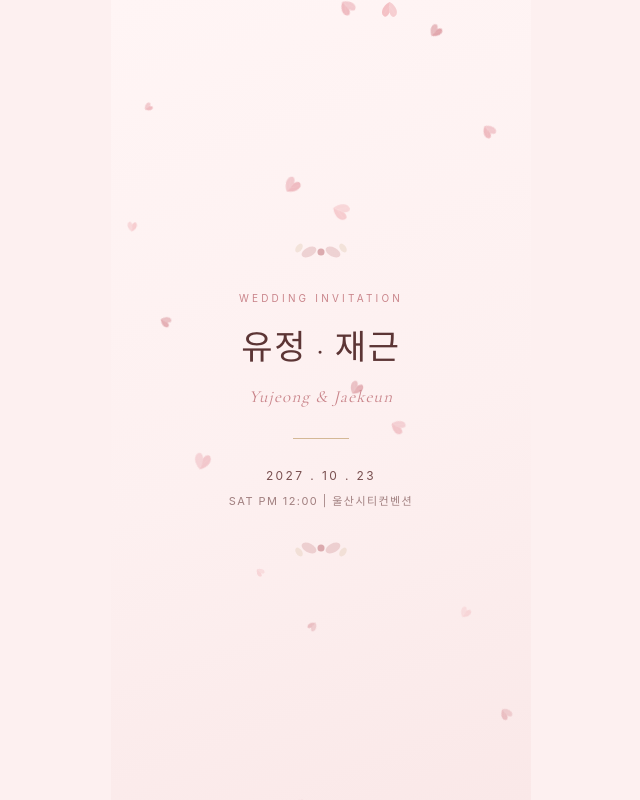
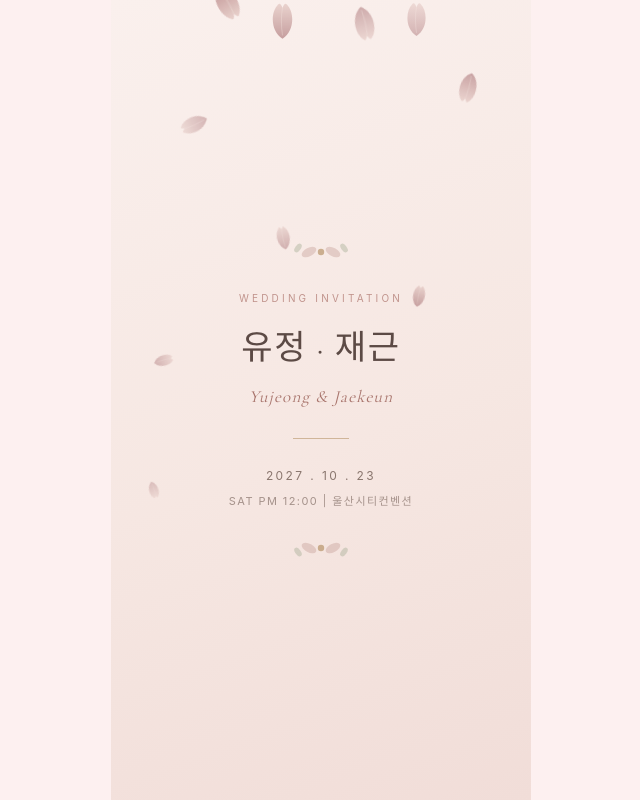
Before and after one commit to rladbwjd0817/wedding-invitation, a Next.js app: page /floral in a window 1280 px wide. Shown: the top 800 px of the page, without its empty margins (319-959 px from the left). Built offline with nearby package versions, Linux system fonts and the light colour scheme; a web font is replaced by a local one.

Commit message:
style: floral IntroSection 더스티 로즈 통일 + 벚꽃 꽃잎 낙하 적용

```diff
--- a/components/floral/IntroSection.tsx
+++ b/components/floral/IntroSection.tsx
@@ -4,55 +4,78 @@ import { useEffect, useState } from 'react'
 
 // ─── 꽃잎 타입 ────────────────────────────────────────────────────────────────
 interface Petal {
-  id:     number
-  x:      number  // 시작 가로 위치 (vw%)
-  delay:  number  // 애니메이션 딜레이 (s)
-  dur:    number  // 낙하 시간 (s)
-  size:   number  // 크기 (px)
-  rotate: number  // 초기 회전 (deg)
-  color:  string
+  id:      number
+  x:       number  // 시작 가로 위치 (vw%)
+  delay:   number  // 애니메이션 딜레이 (s)
+  dur:     number  // 낙하 시간 (s)
+  swayDur: number  // 흔들림 주기 (s)
+  size:    number  // 크기 (px)
+  opacity: number  // 0.6~0.9
 }
 
-const PETAL_COLORS = ['#E8A0A8', '#D4848C', '#F2B8BC']
-
-// 결정론적 생성 — Math.random() 사용 안 함 (hydration 안전)
+// 결정론적 생성 — hydration 안전 (mounted 후에만 렌더)
 function makePetals(count: number): Petal[] {
   return Array.from({ length: count }, (_, i) => ({
-    id:     i,
-    x:      (i * 37 + 5) % 95,
-    delay:  parseFloat(((i * 0.7) % 6).toFixed(1)),
-    dur:    parseFloat((5 + (i * 0.45) % 4).toFixed(1)),
-    size:   10 + (i * 7 % 11),  // 10~20px
-    rotate: (i * 53) % 360,
-    color:  PETAL_COLORS[i % PETAL_COLORS.length],
+    id:      i,
+    x:       (i * 37 + 5) % 95,                         // 0~94%
+    delay:   parseFloat(((i * 1.1) % 7).toFixed(1)),    // 0~6.9s
+    dur:     parseFloat((8 + (i * 1.3) % 8).toFixed(1)), // 8~15.9s
+    swayDur: parseFloat((4 + (i * 0.8) % 5).toFixed(1)), // 4~8.9s
+    size:    16 + (i * 6 % 19),                          // 16~34px
+    opacity: 0.6 + (i % 4) * 0.1,                        // 0.6/0.7/0.8/0.9
   }))
 }
 
-const PETALS = makePetals(20)
+const PETALS = makePetals(14)
+
+// ─── 플로럴 장식 SVG (상/하 공용) ────────────────────────────────────────────
+function FloralDivider({ flip = false }: { flip?: boolean }) {
+  return (
+    <svg
+      width="56" height="22" viewBox="0 0 56 22"
+      style={{ opacity: 0.7, transform: flip ? 'scaleY(-1)' : undefined }}
+      aria-hidden="true"
+    >
+      {/* 중앙 골드 원 */}
+      <circle cx="28" cy="11" r="3.2" fill="#B8956A" />
+      {/* 블러쉬 꽃잎 타원 (좌우) */}
+      <ellipse cx="16" cy="11" rx="8" ry="4.2" fill="#C0938C" opacity="0.5" transform="rotate(-28 16 11)" />
+      <ellipse cx="40" cy="11" rx="8" ry="4.2" fill="#C0938C" opacity="0.5" transform="rotate(28 40 11)" />
+      {/* 세이지 잎 (바깥) */}
+      <ellipse cx="5"  cy="7"  rx="5" ry="2.8" fill="#9DA88C" opacity="0.55" transform="rotate(-55 5 7)" />
+      <ellipse cx="51" cy="7"  rx="5" ry="2.8" fill="#9DA88C" opacity="0.55" transform="rotate(55 51 7)" />
+    </svg>
+  )
+}
 
 // ─── 컴포넌트 ─────────────────────────────────────────────────────────────────
 export default function FloralIntroSection() {
   const [mounted, setMounted] = useState(false)
 
-  useEffect(() => { setMounted(true) }, [])
+  useEffect(() => {
+    const t = setTimeout(() => setMounted(true), 0)
+    return () => clearTimeout(t)
+  }, [])
 
   return (
     <section
       className="relative w-full overflow-hidden flex items-center justify-center"
       style={{
         minHeight: '100dvh',
-        background: 'linear-gradient(160deg, #FFF5F5 0%, #FDF0F0 55%, #FAE8E8 100%)',
+        background: 'linear-gradient(160deg, #FAF0ED 0%, #F6E7E2 55%, #F1DDD8 100%)',
       }}
     >
       <style>{`
         @keyframes petalFall {
-          0%   { transform: translateY(-8vh)  translateX(0px)   rotate(0deg);   opacity: 0;   }
-          8%   { opacity: 0.8; }
-          25%  { transform: translateY(25vh)  translateX(18px)  rotate(90deg);  }
-          50%  { transform: translateY(52vh)  translateX(-12px) rotate(200deg); }
-          75%  { transform: translateY(76vh)  translateX(16px)  rotate(290deg); }
-          92%  { opacity: 0.5; }
-          100% { transform: translateY(108vh) translateX(0px)   rotate(400deg); opacity: 0;   }
+          0%   { transform: translateY(-10vh); opacity: 0; }
+          7%   { opacity: 1; }
+          93%  { opacity: 0.7; }
+          100% { transform: translateY(112vh); opacity: 0; }
+        }
+        @keyframes petalSway {
+          0%   { transform: translateX(-15px) rotate(0deg);   }
+          50%  { transform: translateX(15px)  rotate(170deg); }
+          100% { transform: translateX(-15px) rotate(350deg); }
         }
         @keyframes floralFadeUp {
           from { opacity: 0; transform: translateY(18px); }
@@ -67,32 +90,36 @@ export default function FloralIntroSection() {
           className="absolute top-0 pointer-events-none"
           style={{
             left: `${p.x}%`,
-            animation: `petalFall ${p.dur}s ease-in-out ${p.delay}s infinite`,
+            // 외부 div: 세로 낙하 + opacity
+            animation: `petalFall ${p.dur}s ease-in ${p.delay}s infinite`,
           }}
         >
+          {/* 내부 div: 좌우 흔들림 + 회전 */}
+          <div style={{ animation: `petalSway ${p.swayDur}s ease-in-out ${p.delay}s infinite` }}>
             <svg
               width={p.size}
-            height={p.size}
-            viewBox="0 0 40 40"
-            style={{ transform: `rotate(${p.rotate}deg)` }}
+              height={Math.round(p.size * 1.2)}
+              viewBox="0 0 60 72"
+              style={{ opacity: p.opacity }}
             >
-            {/* 벚꽃 꽃잎 — 위 두 갈래 둥근 로브, 아래 줄기 포인트 */}
+              <defs>
+                <linearGradient id={`pg-${p.id}`} x1="0" y1="1" x2="0" y2="0">
+                  <stop offset="0" stopColor="#B98A8C" />
+                  <stop offset="1" stopColor="#E6CCC7" />
+                </linearGradient>
+              </defs>
+              {/* 벚꽃 꽃잎 — 위 노치형 하트, 아래 줄기 포인트 */}
               <path
-              d="M20 36 C5 28, 1 13, 7 7 C12 1, 18 7, 20 14 C22 7, 28 1, 33 7 C39 13, 35 28, 20 36Z"
-              fill={p.color} opacity="0.85"
+                d="M30 70 C8 56 8 22 22 8 C25 4 28 9 30 14 C32 9 35 4 38 8 C52 22 52 56 30 70 Z"
+                fill={`url(#pg-${p.id})`}
               />
-            {/* 왼쪽 면 광택 (수채화 질감) */}
+              {/* 중심 맥 */}
               <path
-              d="M20 36 C5 28, 1 13, 7 7 C12 1, 18 7, 20 14"
-              fill="white" opacity="0.22"
+                d="M30 64 Q26 36 30 14"
+                stroke="#F2E2DD" strokeWidth="1.4" fill="none" opacity="0.45"
               />
-            {/* 중심 맥 — 줄기에서 상단 노치까지 */}
-            <line x1="20" y1="33" x2="20" y2="14" stroke="white" strokeWidth="0.7" opacity="0.4" />
-            {/* 왼쪽 맥 */}
-            <path d="M20 27 Q13 19 9 10" fill="none" stroke="white" strokeWidth="0.5" opacity="0.3" />
-            {/* 오른쪽 맥 */}
-            <path d="M20 27 Q27 19 31 10" fill="none" stroke="white" strokeWidth="0.5" opacity="0.3" />
             </svg>
+          </div>
         </div>
       ))}
 
@@ -102,61 +129,51 @@ export default function FloralIntroSection() {
         style={mounted ? { animation: 'floralFadeUp 1.2s ease 0.4s both' } : { opacity: 0 }}
       >
         {/* 상단 플로럴 장식 */}
-        <svg width="56" height="22" viewBox="0 0 56 22" className="mb-7" style={{ opacity: 0.65 }}>
-          <circle cx="28" cy="11" r="3.5" fill="#C9848A" />
-          <ellipse cx="16" cy="11" rx="8" ry="4.5" fill="#C9848A" opacity="0.45" transform="rotate(-28 16 11)" />
-          <ellipse cx="40" cy="11" rx="8" ry="4.5" fill="#C9848A" opacity="0.45" transform="rotate(28 40 11)" />
-          <ellipse cx="6"  cy="7"  rx="5" ry="3"   fill="#D4B896" opacity="0.4"  transform="rotate(-55 6 7)" />
-          <ellipse cx="50" cy="7"  rx="5" ry="3"   fill="#D4B896" opacity="0.4"  transform="rotate(55 50 7)" />
-        </svg>
+        <div className="mb-7">
+          <FloralDivider />
+        </div>
 
         <p
           className="font-sans tracking-[0.32em] mb-5"
-          style={{ color: '#C9848A', fontSize: 10 }}
+          style={{ color: '#C0938C', fontSize: 10 }}
         >
           WEDDING INVITATION
         </p>
 
         <h1
           className="font-serif leading-snug mb-3"
-          style={{ color: '#5C3535', fontSize: 34, letterSpacing: '0.05em' }}
+          style={{ color: '#5C4A45', fontSize: 34, letterSpacing: '0.05em' }}
         >
           유정 · 재근
         </h1>
 
         <p
           className="font-serif italic mb-7"
-          style={{ color: '#C9848A', fontSize: 17, letterSpacing: '0.07em' }}
+          style={{ color: '#A8746C', fontSize: 17, letterSpacing: '0.07em' }}
         >
           Yujeong &amp; Jaekeun
         </p>
 
-        <div className="w-14 h-px mb-7" style={{ backgroundColor: '#D4B896' }} />
+        {/* 골드 가로 라인 */}
+        <div className="w-14 h-px mb-7" style={{ backgroundColor: '#B8956A', opacity: 0.6 }} />
 
         <p
           className="font-sans tracking-[0.2em]"
-          style={{ color: '#7A5050', fontSize: 12 }}
+          style={{ color: '#8A766E', fontSize: 12 }}
         >
           2027 . 10 . 23
         </p>
         <p
           className="font-sans tracking-[0.13em] mt-2"
-          style={{ color: '#7A5050', fontSize: 11, opacity: 0.7 }}
+          style={{ color: '#8A766E', fontSize: 11, opacity: 0.75 }}
         >
           SAT PM 12:00 | 울산시티컨벤션
         </p>
 
-        {/* 하단 플로럴 장식 (뒤집기) */}
-        <svg
-          width="56" height="22" viewBox="0 0 56 22" className="mt-7"
-          style={{ opacity: 0.65, transform: 'scaleY(-1)' }}
-        >
-          <circle cx="28" cy="11" r="3.5" fill="#C9848A" />
-          <ellipse cx="16" cy="11" rx="8" ry="4.5" fill="#C9848A" opacity="0.45" transform="rotate(-28 16 11)" />
-          <ellipse cx="40" cy="11" rx="8" ry="4.5" fill="#C9848A" opacity="0.45" transform="rotate(28 40 11)" />
-          <ellipse cx="6"  cy="7"  rx="5" ry="3"   fill="#D4B896" opacity="0.4"  transform="rotate(-55 6 7)" />
-          <ellipse cx="50" cy="7"  rx="5" ry="3"   fill="#D4B896" opacity="0.4"  transform="rotate(55 50 7)" />
-        </svg>
+        {/* 하단 플로럴 장식 */}
+        <div className="mt-7">
+          <FloralDivider flip />
+        </div>
       </div>
     </section>
   )
```
Lines whose indentation alone changed are shown as unchanged.
